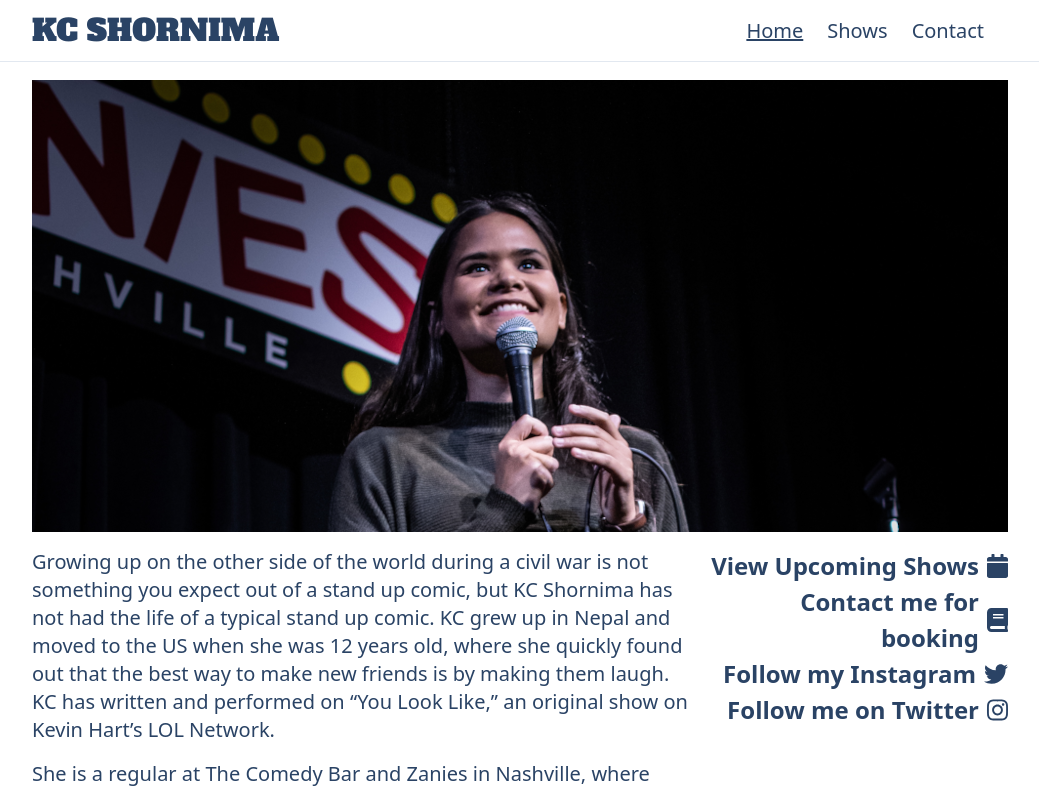
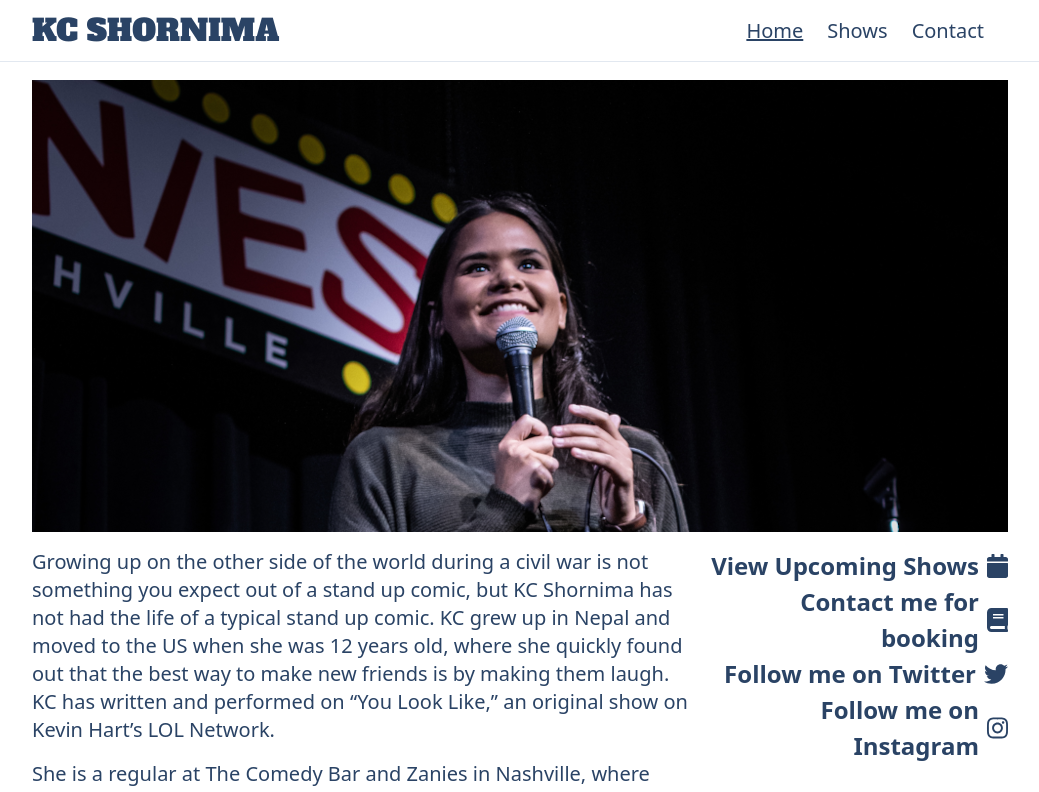
Before and after one commit to nich-o-las/kc-shornima-website, a Next.js app: page / in a window 1280 px wide. Shown: the top 792 px of the page, without its empty margins (120-1159 px from the left). Built offline with nearby package versions, Linux system fonts and the light colour scheme; what @tailwindcss/typography would draw is missing.

Commit message:
copy fix

```diff
--- a/src/pages/index.tsx
+++ b/src/pages/index.tsx
@@ -84,7 +84,7 @@ const Index = () => {
               >
                 <FontAwesomeIcon icon={faTwitter} />
 
-                <p>Follow my Instagram</p>
+                <p>Follow me on Twitter</p>
               </a>
             </li>
 
@@ -96,7 +96,7 @@ const Index = () => {
               >
                 <FontAwesomeIcon icon={faInstagram} />
 
-                <p>Follow me on Twitter</p>
+                <p>Follow me on Instagram</p>
               </a>
             </li>
           </ul>
```
